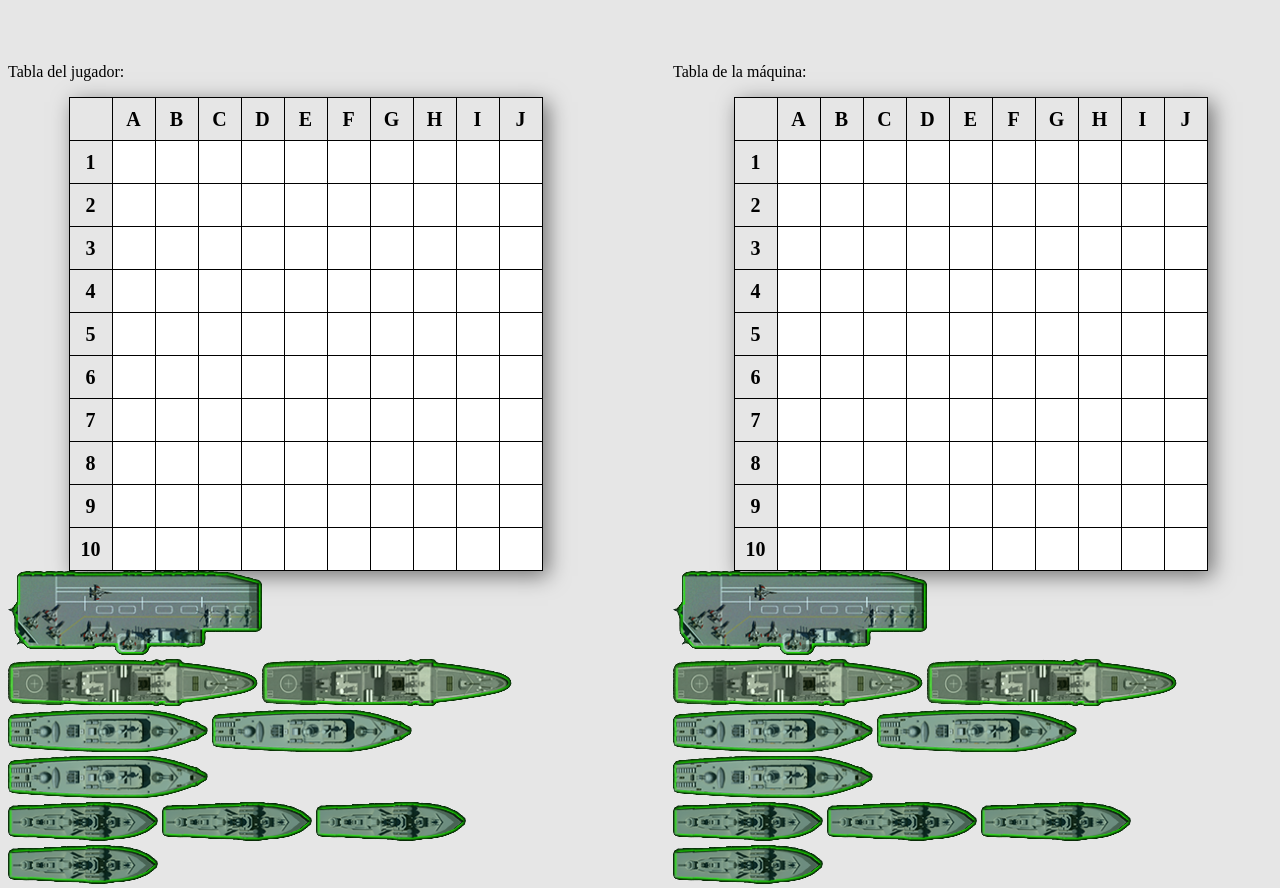
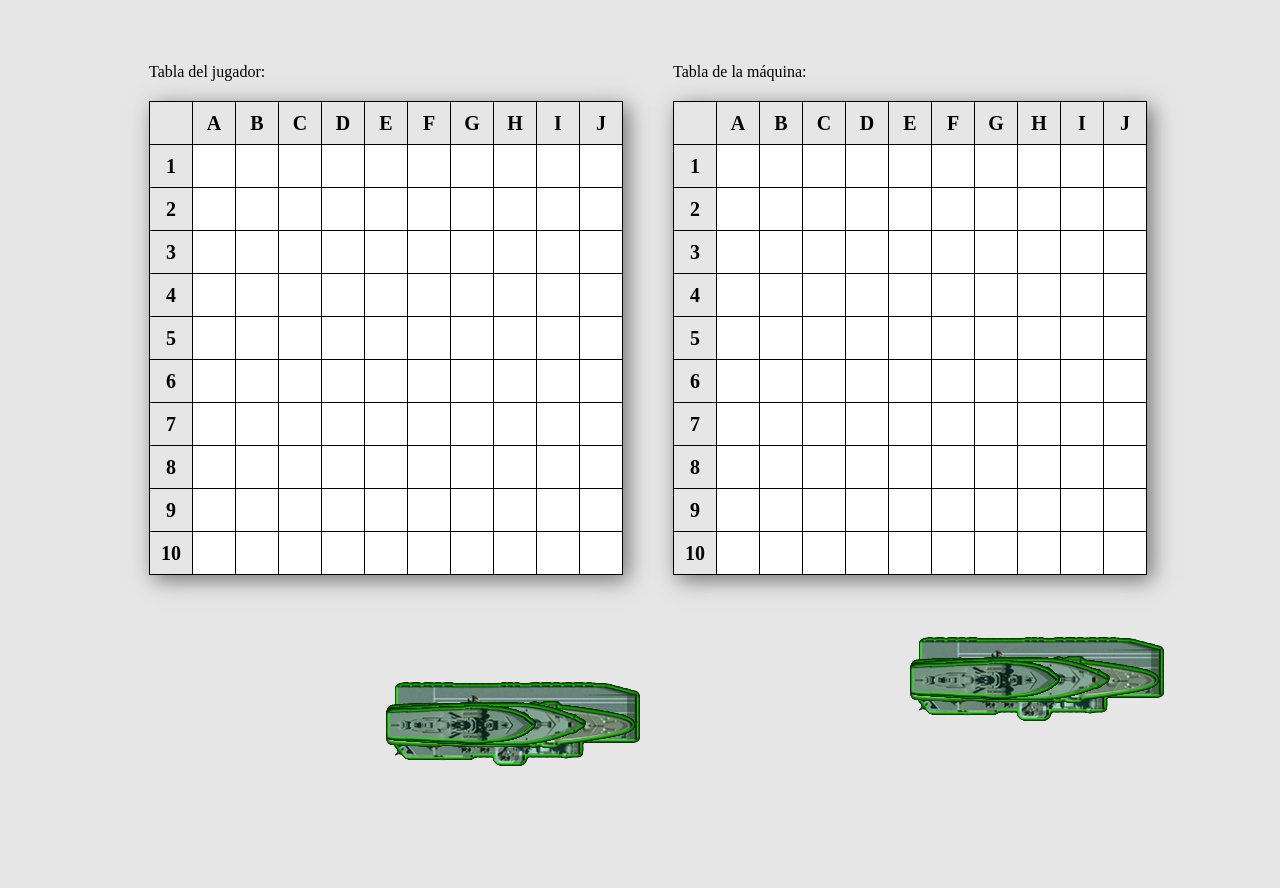
Before and after one commit to marrod22daw/M06UF2_Battleship, a plain HTML site: page battleship.html in a window 1280 px wide. Shown: the part 61-949 px from the top of the page. After the commit the page ends 830 px from the top, so only its background shows below. Drawn offline with Linux system fonts and the light colour scheme.

Commit message:
Commit 6

```diff
--- a/battleship.css
+++ b/battleship.css
@@ -12,7 +12,10 @@ h1 {
     margin: 0 auto;
     background-color: #fff;
     box-shadow: 5px 5px 20px rgba(0, 0, 0, 0.5);
-}
+    position: relative;
+    margin-top: 20px;
+  }
+
 
 .board th,
 .board td {
@@ -42,20 +45,23 @@ h1 {
 .tables-container {
     display: flex;
     justify-content: center;
-    align-items: center;
+    align-items: flex-start;
     gap: 50px;
     margin-top: 50px;
-}
+  }
 
-.tables-container > div {
-    margin-right: 20px;
-}
+  .table-container {
+    position: relative;
+  }
 
-.ship-container {
-    display: flex;
-    justify-content: space-between;
-    margin-top: 20px;
-}
+  .ship-container {
+    position: absolute;
+    bottom: -140px; /* Ajusta el valor según el tamaño de la imagen */
+    left: 50%;
+    transform: translateX(-50%);
+    flex-direction: column;
+  }
+
 
 /* Agregar reglas CSS para habilitar el arrastrar y soltar */
 body {
@@ -84,3 +90,18 @@ body {
     border: 2px dashed black;
     z-index: 9999;
 }
+
+.cell {
+    position: relative;
+  }
+
+  .barco {
+    position: absolute;
+    top: 0;
+    left: 0;
+    right: 0;
+    bottom: 0;
+    margin: auto;
+    z-index: 1;
+    display: inline-block;
+}
--- a/battleship.html
+++ b/battleship.html
@@ -11,7 +11,7 @@
 <body>
     <h1>Juego de Hundir la Flota</h1>
     <div class="tables-container">
-        <div>
+        <div class="table-container">
             <p>Tabla del jugador:</p>
             <table class="board">
                 <thead>
@@ -39,22 +39,26 @@
                     </script>
                 </tbody>
             </table>
-
-            <td><img id="portaaviones" class="barco" src="Media/Portaaviones.png" draggable="true"></td> <br>
+            <br><br><br>
+            <div class="ship-container">
+                <br><br><br><br><br>
+                <td><img id="portaaviones" class="barco" src="Media/Portaaviones.png" draggable="true"></td>
 
                 <td><img id="battleship1" class="barco" src="Media/Battleship.png" draggable="true"></td>
-            <td><img id="battleship2" class="barco" src="Media/Battleship.png" draggable="true"></td> <br>
+                <td><img id="battleship2" class="barco" src="Media/Battleship.png" draggable="true"></td>
 
                 <td><img id="destroyer1" class="barco" src="Media/Destroyer.png" draggable="true"></td>
                 <td><img id="destroyer2" class="barco" src="Media/Destroyer.png" draggable="true"></td>
-            <td><img id="destroyer3" class="barco" src="Media/Destroyer.png" draggable="true"></td> <br>
+                <td><img id="destroyer3" class="barco" src="Media/Destroyer.png" draggable="true"></td>
 
                 <td><img id="barca1" class="barco" src="Media/Barca.png" draggable="true"></td>
                 <td><img id="barca2" class="barco" src="Media/Barca.png" draggable="true"></td>
                 <td><img id="barca3" class="barco" src="Media/Barca.png" draggable="true"></td>
-            <td><img id="barca4" class="barco" src="Media/Barca.png" draggable="true"></td> <br>
+                <td><img id="barca4" class="barco" src="Media/Barca.png" draggable="true"></td>
             </div>
-        <div>
+        </div>
+
+        <div class="table-container">
             <p>Tabla de la máquina:</p>
             <table class="board">
                 <thead>
@@ -79,6 +83,7 @@
                     </script>
                 </tbody>
             </table>
+            <div class="ship-container">
                 <td><img id="portaaviones" class="barco" src="Media/Portaaviones.png" draggable="true"></td> <br>
 
                 <td><img id="battleship1" class="barco" src="Media/Battleship.png" draggable="true"></td>
@@ -94,7 +99,7 @@
                 <td><img id="barca4" class="barco" src="Media/Barca.png" draggable="true"></td> <br>
             </div>
         </div>
-
+    </div>
 </body>
 
 </html>
--- a/drag&drop.js
+++ b/drag&drop.js
@@ -1,35 +1,40 @@
 function dragdrop() {
-    const draggables = document.querySelectorAll('.barco');
+    const barcos = document.querySelectorAll('.barco');
 
+let barcoSeleccionado = null;
 
-    draggables.forEach(draggable => {
-        draggable.addEventListener('dragstart', () => {
+for (let barco of barcos) {
+  barco.addEventListener('dragstart', (e) => {
+    barcoSeleccionado = e.target;
+  });
 
-            event.dataTransfer.setData('text/plain', draggable.id);
-        });
-    });
+  barco.addEventListener('dragend', () => {
+    barcoSeleccionado = null;
+  });
+}
 
+const celdas = document.querySelectorAll('.cell');
 
-    const cells = document.querySelectorAll('.cell');
-    cells.forEach(cell => {
-        cell.addEventListener('dragover', event => {
-            event.preventDefault();
-        });
-    });
+for (let celda of celdas) {
+  celda.addEventListener('dragover', (e) => {
+    e.preventDefault();
+  });
 
+  celda.addEventListener('dragenter', (e) => {
+    e.preventDefault();
+    celda.classList.add('hover');
+  });
 
-    cells.forEach(cell => {
-        cell.addEventListener('drop', event => {
+  celda.addEventListener('dragleave', () => {
+    celda.classList.remove('hover');
+  });
 
-            const id = event.dataTransfer.getData('text');
+  celda.addEventListener('drop', () => {
+    celda.appendChild(barcoSeleccionado);
+    celda.classList.remove('hover');
+  });
+}
 
-
-            const draggable = document.getElementById(id);
-
-
-            event.target.appendChild(draggable);
-        });
-    });
 }
 
 window.onload = function () {
```
Lines whose indentation alone changed are shown as unchanged.
